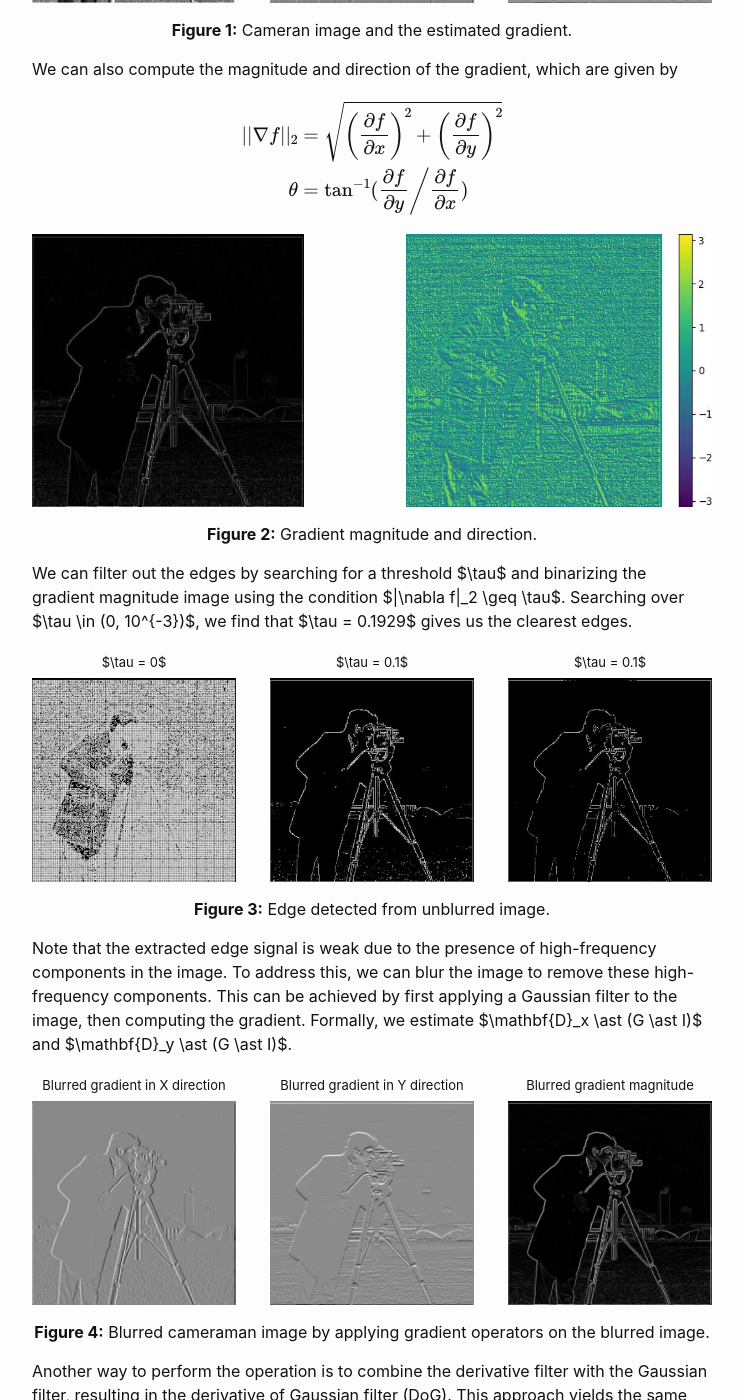
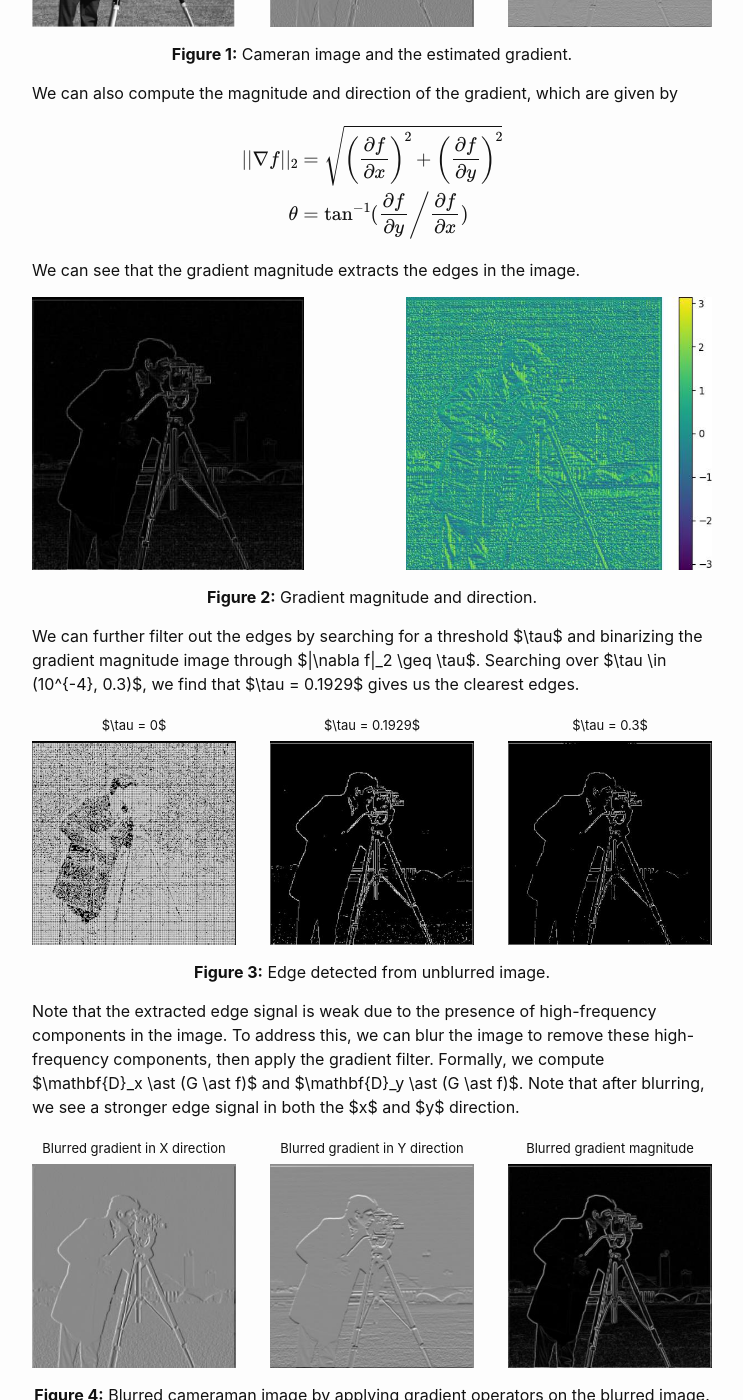
Before and after one commit to Raymond112514/cs180, a Jekyll site: the page built from _posts/2024-09-20-Project 2.md, in a window 1280 px wide and 1400 px high, scrolled down 838 px. Shown: the whole window, without its empty margins (268-1011 px from the left). Built offline with Jekyll 4.4.1, drawn with Linux system fonts in a browser that asks for light colours; formulas are drawn with MathJax 3; some of the changed text lies outside the part shown.

Commit message:
Update 2024-09-20-Project 2.md

```diff
--- a/_posts/2024-09-20-Project 2.md
+++ b/_posts/2024-09-20-Project 2.md
@@ -14,7 +14,7 @@
 1
 \end{bmatrix}$$
 
-Note that the gradient filter is essentially a first-order approximation of the partial derivatives. When applied to the `cameraman` image, the filter captures edge information in both the $x$ and $y$ directions. Intuitively, the derivative signal is large when neighboring pixels differ significantly in intensity.
+Note that the gradient filter is essentially a first-order approximation of the partial derivatives. When applied to an image, the filter captures edge information in both the $x$ and $y$ directions. Intuitively, the derivative signal is large when neighboring pixels differ significantly in intensity. We applied the gradient filter to the `cameraman` image, as shown below.
 
 <div style="display: flex; justify-content: space-between;">
   <div style="text-align: center; width: 30%;">
@@ -32,7 +32,6 @@
 </div>
 <p style="text-align: center; margin-top: 15px;"><strong>Figure 1:</strong> Cameran image and the estimated gradient.</p>
 
-
 We can also compute the magnitude and direction of the gradient, which are given by
 
 $$\begin{align*}
@@ -40,13 +39,15 @@
 \theta &= \tan^{-1}(\frac{\partial f}{\partial y}\bigg/\frac{\partial f}{\partial x})
 \end{align*}$$
 
+We can see that the gradient magnitude extracts the edges in the image.
+
 <div style="display: flex; justify-content: space-between;">
   <img src="{{ site.baseurl }}/assets/proj2_images/cameraman_magnitude.jpg" alt="Image 1" style="width: 40%; height: auto;">
   <img src="{{ site.baseurl }}/assets/proj2_images/cameraman_grad_dir.jpg" alt="Image 2" style="width: 45%; height: auto;">
 </div>
 <p style="text-align: center; margin-top: 15px;"><strong>Figure 2:</strong> Gradient magnitude and direction.</p>
 
-We can filter out the edges by searching for a threshold $\tau$ and binarizing the gradient magnitude image using the condition $\|\nabla f\|_2 \geq \tau$. Searching over $\tau \in (0, 10^{-3})$, we find that $\tau = 0.1929$ gives us the clearest edges.
+We can further filter out the edges by searching for a threshold $\tau$ and binarizing the gradient magnitude image through $\|\nabla f\|_2 \geq \tau$. Searching over $\tau \in (10^{-4}, 0.3)$, we find that $\tau = 0.1929$ gives us the clearest edges.
 
 <div style="display: flex; justify-content: space-between;">
   <div style="text-align: center; width: 30%;">
@@ -54,17 +55,17 @@
     <img src="{{ site.baseurl }}/assets/proj2_images/cameraman_unblurred_0.jpg" alt="Image 1" style="width: 100%; height: auto;">
   </div>
   <div style="text-align: center; width: 30%;">
-    <p style="font-size: small; margin: 5px 0;"> $\tau = 0.1$ </p>
+    <p style="font-size: small; margin: 5px 0;"> $\tau = 0.1929$ </p>
     <img src="{{ site.baseurl }}/assets/proj2_images/cameraman_unblurred_1.jpg" alt="Image 2" style="width: 100%; height: auto;">
   </div>
   <div style="text-align: center; width: 30%;">
-    <p style="font-size: small; margin: 5px 0;"> $\tau = 0.1$ </p>
+    <p style="font-size: small; margin: 5px 0;"> $\tau = 0.3$ </p>
     <img src="{{ site.baseurl }}/assets/proj2_images/cameraman_unblurred_2.jpg" alt="Image 3" style="width: 100%; height: auto;">
   </div>
 </div>
 <p style="text-align: center; margin-top: 15px;"><strong>Figure 3:</strong> Edge detected from unblurred image.</p>
 
-Note that the extracted edge signal is weak due to the presence of high-frequency components in the image. To address this, we can blur the image to remove these high-frequency components. This can be achieved by first applying a Gaussian filter to the image, then computing the gradient. Formally, we estimate $\mathbf{D}_x \ast \(G \ast I\)$ and $\mathbf{D}_y \ast \(G \ast I\)$.
+Note that the extracted edge signal is weak due to the presence of high-frequency components in the image. To address this, we can blur the image to remove these high-frequency components, then apply the gradient filter. Formally, we compute $\mathbf{D}_x \ast \(G \ast f\)$ and $\mathbf{D}_y \ast \(G \ast f\)$. Note that after blurring, we see a stronger edge signal in both the $x$ and $y$ direction.
 
 <div style="display: flex; justify-content: space-between;">
   <div style="text-align: center; width: 30%;">
@@ -100,19 +101,19 @@
 </div>
 <p style="text-align: center; margin-top: 15px;"><strong>Figure 5:</strong> Blurred cameraman image by applying derivative of gradient operator.</p>
 
-Now, searching over the interval $\tau \in (0, 1)$, we find that the optimal threshold $\tau=0.1$ produces much stronger edge responses.
+Now, searching over the interval $\tau \in (10^{-4}, 0.1)$, we find that the optimal threshold $\tau=0.571$ produces much stronger edge responses.
 
 <div style="display: flex; justify-content: space-between;">
   <div style="text-align: center; width: 30%;">
-    <p style="font-size: small; margin: 5px 0;"> $\tau=0$ </p>
+    <p style="font-size: small; margin: 5px 0;"> $\tau=10^{-4}$ </p>
     <img src="{{ site.baseurl }}/assets/proj2_images/cameraman_blurred_0.jpg" alt="Image 1" style="width: 100%; height: auto;">
   </div>
   <div style="text-align: center; width: 30%;">
-    <p style="font-size: small; margin: 5px 0;"> $\tau=0.1$ </p>
+    <p style="font-size: small; margin: 5px 0;"> $\tau=0.571$ </p>
     <img src="{{ site.baseurl }}/assets/proj2_images/cameraman_blurred_1.jpg" alt="Image 2" style="width: 100%; height: auto;">
   </div>
   <div style="text-align: center; width: 30%;">
-    <p style="font-size: small; margin: 5px 0;"> $\tau=0.3$ </p>
+    <p style="font-size: small; margin: 5px 0;"> $\tau=0.1$ </p>
     <img src="{{ site.baseurl }}/assets/proj2_images/cameraman_blurred_2.jpg" alt="Image 3" style="width: 100%; height: auto;">
   </div>
 </div>
```
